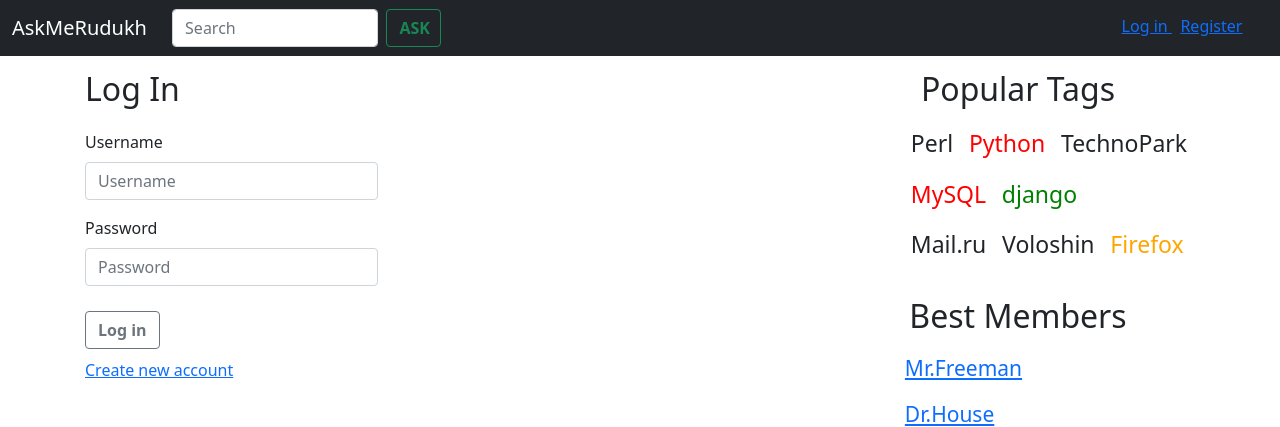
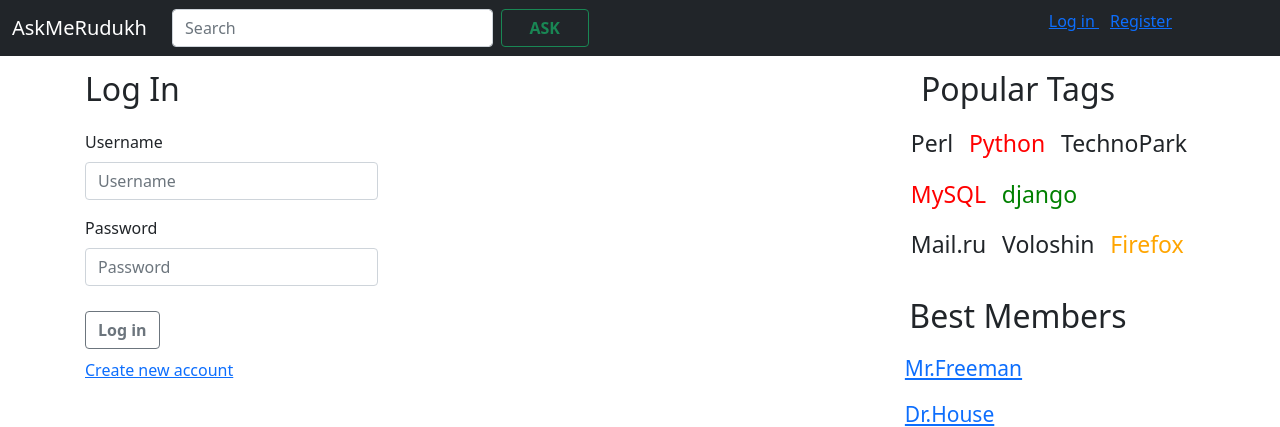
Before and after one commit to Lyalyashechka/askMeRudukh_tp_web_1_sem, a Django app: page /login/ in a window 1280 px wide. Shown: the top 427 px of the page. Run offline with Django 3.2, Linux system fonts and the light colour scheme; some libraries are stand-ins or nearby versions.

Commit message:
fix navbar

```diff
--- a/static/css/login.css
+++ b/static/css/login.css
@@ -1,19 +1,4 @@
-.search {
-	width: 80%;
-}
 
-.search_text {
-	width: 30%;
-}
-
-.search_bottom {
-	width: 8%;
-}
-
-.user {
-	margin-top: 0.5%;
-	text-align: center;
-}
 
 
 .login_form {
--- a/static/css/maincss.css
+++ b/static/css/maincss.css
@@ -40,15 +40,17 @@ main > .container {
 
 }
 .search {
-	width: 50%;
+	width: 30%;
 }
 
 .search_text {
-	width: 50%;
+	width: 100%;
 }
-
-.search_bottom {
-	width: 15%;
+.btn_ask {
+    width: 40%;
+}
+.btn_search_li{
+    width: 20%;
 }
 
 .brand_askme {
@@ -57,7 +59,7 @@ main > .container {
 
 .user {
 	width: 20%;
-	margin-left: -2%;
+
 }
 .user_ul {
 	list-style-type: none;
--- a/templates/include/navbar.html
+++ b/templates/include/navbar.html
@@ -10,12 +10,14 @@
             </button>
             <div class="collapse navbar-collapse" id="navbarCollapse">
                 <ul class="navbar-nav me-auto mb-2 mb-md-0">
-                    <li class="nav-item search">
+                    <li class="search">
                         <form class="d-flex">
                             <input class="form-control me-2 search_text" type="search" placeholder="Search"
                                    aria-label="Search">
-                            <button class="btn btn-outline-success search_bottom" type="submit">ASK</button>
-                        </form>
+                             </form>
+                        <li class="btn_search_li">
+                            <button class="btn btn-outline-success search_bottom btn_ask" onclick="location.href={% url 'ask' %}">ASK</button>
+                </li>
                     </li>
                     <li class="nav-item avatar">
                         {% if request.user.is_authenticated %}
--- a/templates/login.html
+++ b/templates/login.html
@@ -3,6 +3,7 @@
 {% load bootstrap4 %}
 {% block link %}
 <link href="{% static "css/login.css" %}" rel="stylesheet">
+<link href="{% static "css/maincss.css" %}" rel="stylesheet">
 {% endblock link %}
 {% block header %}
 {% include "include/navbar.html" %}
```
Also changed, not shown: static/css/ask.css (+0 -15 lines), static/css/question.css (+0 -15 lines), static/css/registrtion.css (+0 -15 lines).
